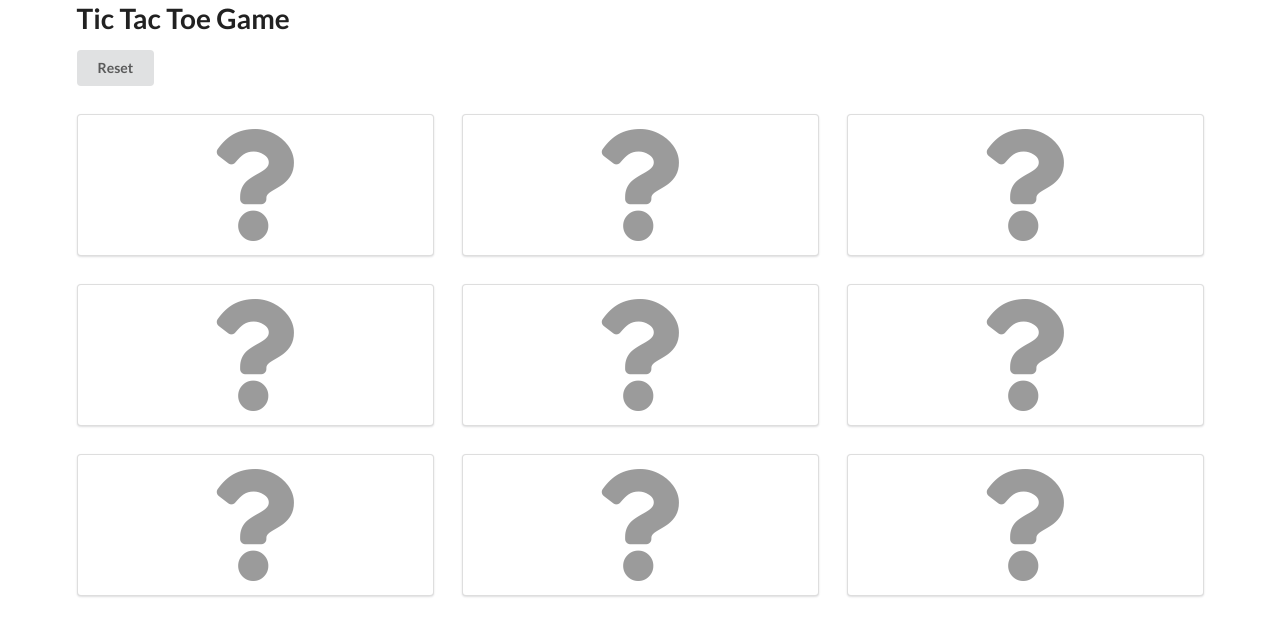
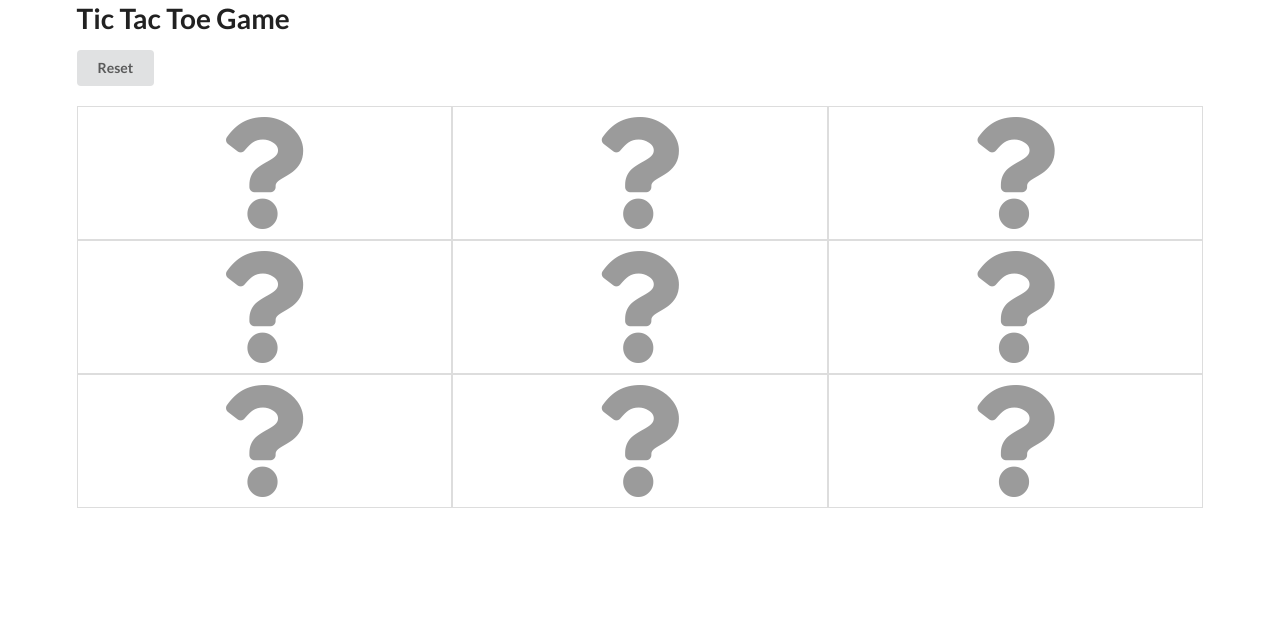
Before and after one commit to pluseg/tictactoe-game, a React (Create React App) app: page / in a window 1280 px wide. Both pictures are taken after a click on the button "Start". Shown: the top 636 px of the page. Built offline with nearby package versions, Linux system fonts and the light colour scheme.

Commit message:
Updated layout of Playground with CSS Grid Layout

```diff
--- a/public/index.html
+++ b/public/index.html
@@ -10,6 +10,7 @@
       content="Web site created using create-react-app"
     />
     <link rel="stylesheet" href="https://cdnjs.cloudflare.com/ajax/libs/semantic-ui/2.4.1/semantic.min.css" />
+    <link rel="stylesheet" href="%PUBLIC_URL%/styles.css" />
     <link rel="apple-touch-icon" href="%PUBLIC_URL%/logo192.png" />
     <!--
       manifest.json provides metadata used when your web app is installed on a
--- /dev/null
+++ b/public/styles.css
@@ -0,0 +1,14 @@
+.playground {
+  display: grid;
+  grid-auto-rows: 1fr;
+  align-items: stretch;
+  justify-items: stretch;
+  margin-top: 20px;
+}
+
+.playground-cell {
+  cursor: pointer;
+  text-align: center;
+  border: 1px #ddd solid;
+  padding: 10px
+}
--- a/src/components/Playground.js
+++ b/src/components/Playground.js
@@ -6,17 +6,15 @@ import PlaygroundCell from './PlaygroundCell';
 class Playground extends React.Component {
   renderCells() {
     return this.props.cells.map((row, i) => {
-      const renderedRow = row.map((cell, j) => {
-        const key = `${i}_${j}`;
-        return <PlaygroundCell key={key} value={cell} onClick={() => this.props.makeMove(i, j)} />;
+      return row.map((cell, j) => {
+        return <PlaygroundCell key={`${i}_${j}`} value={cell} onClick={() => this.props.makeMove(i, j)} />;
       });
-      return <div key={i} className="row">{renderedRow}</div>;
     })
   }
 
   render() {
     return (
-      <div className="ui three column grid" style={{ textAlign: 'center' }}>
+      <div className="playground" style={{ gridTemplateColumns: `repeat(${this.props.size}, 1fr)` }}>
         {this.renderCells()}
       </div>
     );
@@ -24,7 +22,10 @@ class Playground extends React.Component {
 }
 
 const mapStateToProps = state => {
-  return { cells: state.game.cells };
+  return {
+    cells: state.game.cells,
+    size: state.game.size
+  };
 };
 
 export default connect(mapStateToProps, {makeMove})(Playground);
--- a/src/components/PlaygroundCell.js
+++ b/src/components/PlaygroundCell.js
@@ -14,10 +14,8 @@ const PlaygroundCell = ({value, onClick}) => {
   }
 
   return (
-    <div className="column">
-      <div className="ui segment" onClick={onClick}>
-        {renderCell(value)}
-      </div>
+    <div className="playground-cell" onClick={onClick}>
+      {renderCell(value)}
     </div>
   );
 }
```
Also changed, not shown: 1 other file (tests, documents, lock files or other folders).
